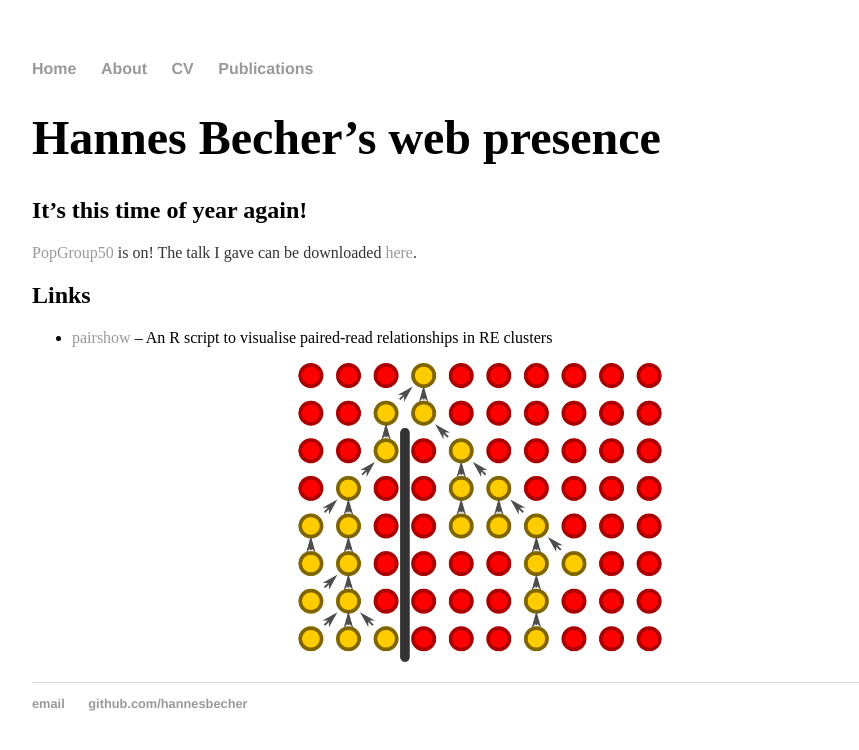
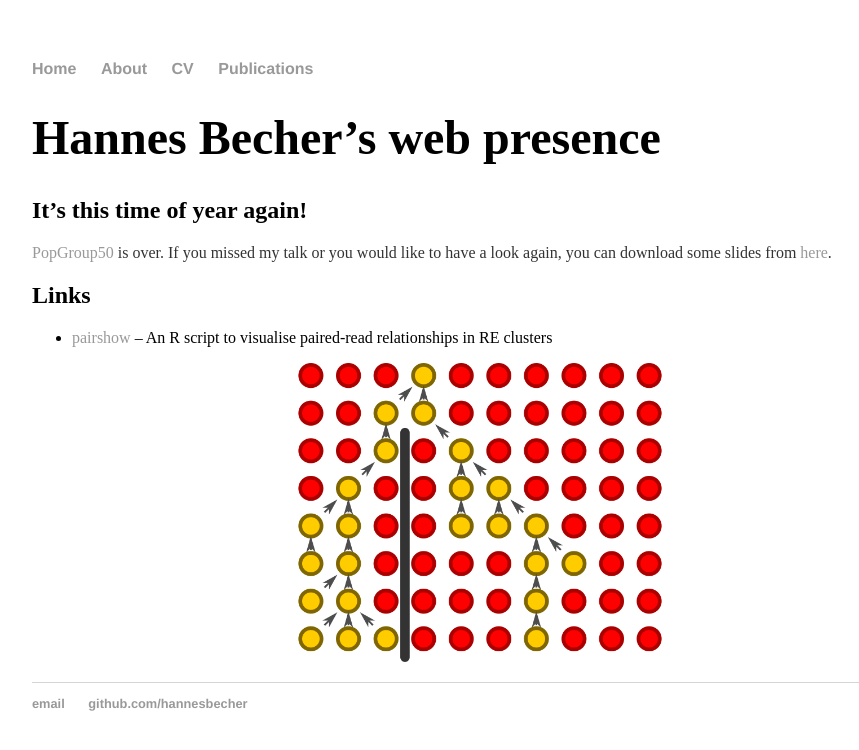
Before and after one commit to hannesbecher/hannesbecher.github.io, a Jekyll site: the page built from index.md, in a window 1280 px wide. Shown: the top 750 px of the page, without its empty margins (160-1019 px from the left). Built offline with Jekyll 4.4.1, drawn with Linux system fonts in a browser that asks for light colours.

Commit message:
Update index.md

```diff
--- a/index.md
+++ b/index.md
@@ -6,7 +6,7 @@ title: Hannes Becher, Doctoral Researcher
 # Hannes Becher's web presence
 
 ## It's this time of year again!
-[PopGroup50](http://populationgeneticsgroup.org.uk/) is on! The talk I gave can be downloaded [here](misc/PopG_50_public.pdf).
+[PopGroup50](http://populationgeneticsgroup.org.uk/) is over. If you missed my talk or you would like to have a look again, you can download some slides from [here](misc/PopG_50_public.pdf).
 
 ## Links
 * [pairshow](https://github.com/hannesbecher/RE-tools/blob/master/pairshow.R) -- An R script to visualise paired-read relationships in RE clusters
```
